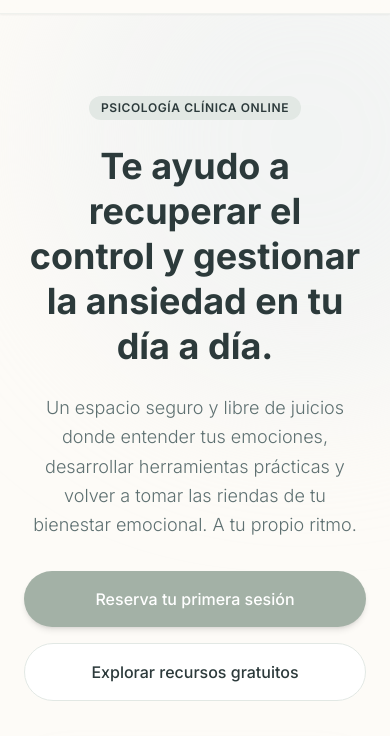
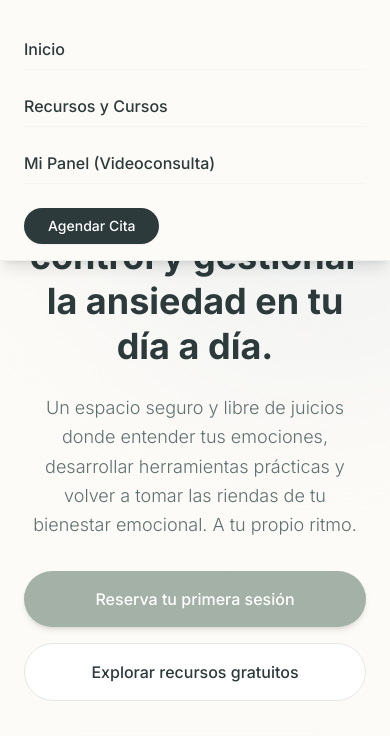
Before and after one commit to MNMRYK/demo-psicologia-clinica, a plain HTML site: page index.html in a window 390 px wide. Both pictures are taken after a click on the button 357 px from the left and 89 px from the top of the page. Shown: the part 108-844 px from the top of the page. Drawn offline with nearby package versions, Linux system fonts and the light colour scheme.

Commit message:
Update index.html

```diff
--- a/index.html
+++ b/index.html
@@ -663,6 +663,14 @@
             window.scrollTo({ top: 0, behavior: 'smooth' });
         }
 
+        // LÓGICA PARA EL MENÚ MÓVIL (JS)
+        function toggleMobileMenu() {
+            const menu = document.getElementById('mobile-menu');
+            // Intercambiamos las clases para mostrarlo/ocultarlo
+            menu.classList.toggle('hidden');
+            menu.classList.toggle('flex');
+        }
+
         // LÓGICA DEL ACORDEÓN DE PREGUNTAS FRECUENTES
         function toggleFaq(button) {
             // Encuentra la respuesta correspondiente (el elemento hermano siguiente)
```
